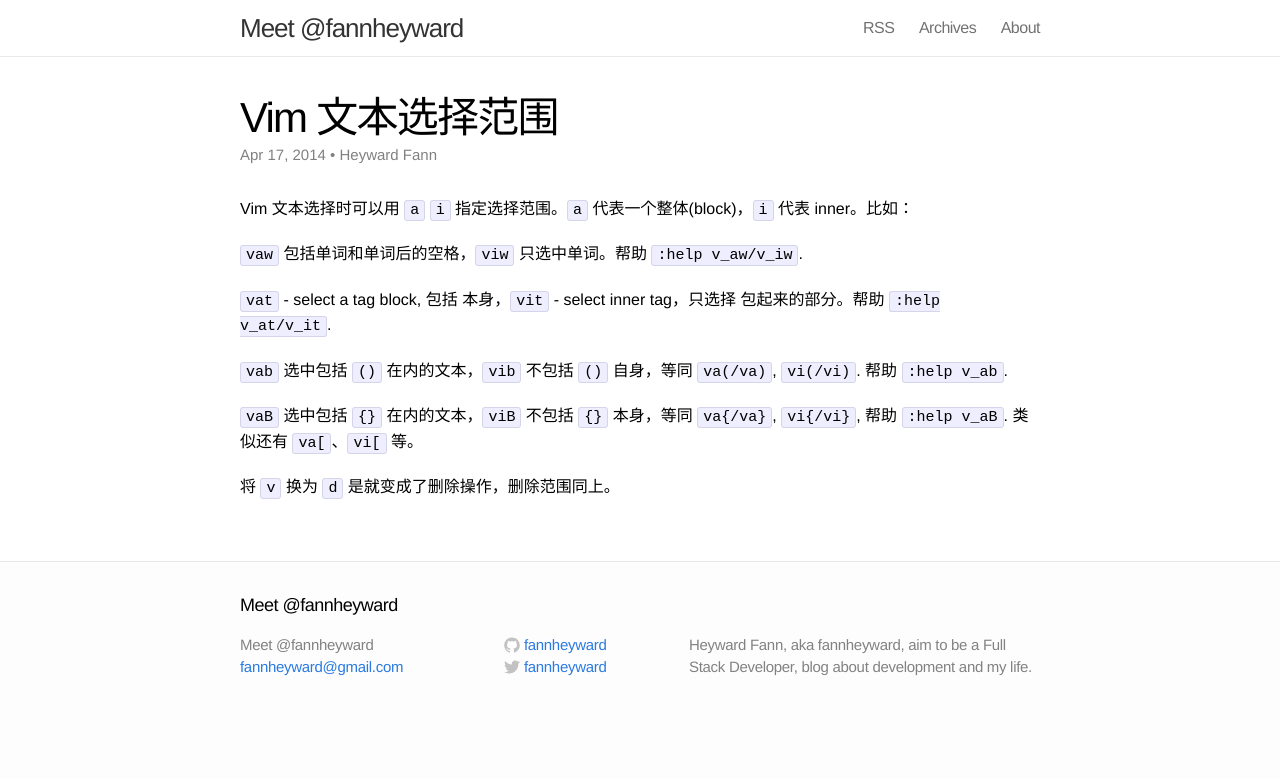
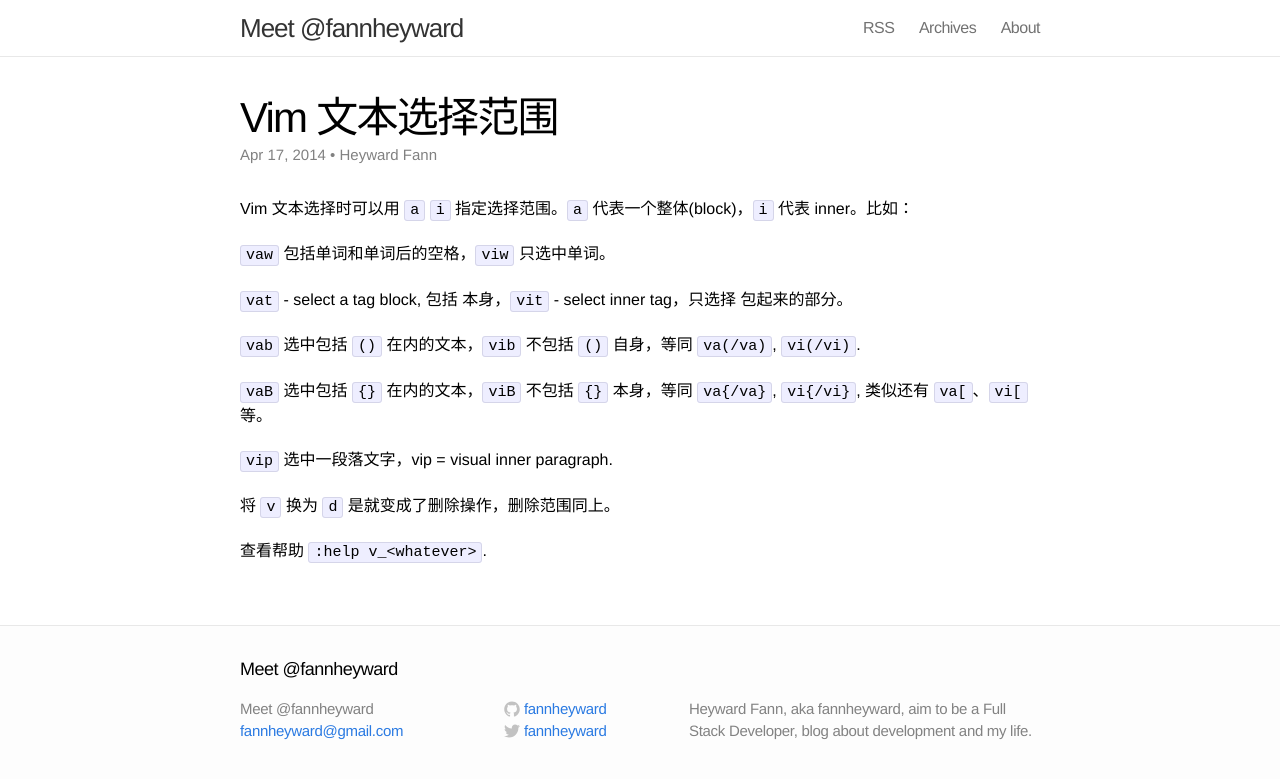
Before and after one commit to fannheyward/fannheyward.github.io, a Jekyll site: the page built from _posts/2014-04-17-vim-text-selection.markdown, in a window 1280 px wide. Shown: the top 779 px of the page. Built offline with Jekyll 4.4.1, drawn with Linux system fonts in a browser that asks for light colours; Markdown is read by kramdown in place of the engine named in the settings.

Commit message:
update: vim text selection

```diff
--- a/_posts/2014-04-17-vim-text-selection.markdown
+++ b/_posts/2014-04-17-vim-text-selection.markdown
@@ -7,12 +7,16 @@ categories: [Dev]
 
 Vim 文本选择时可以用 `a` `i` 指定选择范围。`a` 代表一个整体(block)，`i` 代表 inner。比如：
 
-`vaw` 包括单词和单词后的空格，`viw` 只选中单词。帮助 `:help v_aw/v_iw`.
+`vaw` 包括单词和单词后的空格，`viw` 只选中单词。
 
-`vat` - select a tag block, 包括 <tag></tag> 本身，`vit` - select inner tag，只选择 <tag></tag> 包起来的部分。帮助 `:help v_at/v_it`.
+`vat` - select a tag block, 包括 <tag></tag> 本身，`vit` - select inner tag，只选择 <tag></tag> 包起来的部分。
 
-`vab` 选中包括 `()` 在内的文本，`vib` 不包括 `()` 自身，等同 `va(/va)`, `vi(/vi)`. 帮助 `:help v_ab`.
+`vab` 选中包括 `()` 在内的文本，`vib` 不包括 `()` 自身，等同 `va(/va)`, `vi(/vi)`.
 
-`vaB` 选中包括 `{}` 在内的文本，`viB` 不包括 `{}` 本身，等同 `va{/va}`, `vi{/vi}`, 帮助 `:help v_aB`. 类似还有 `va[`、`vi[` 等。
+`vaB` 选中包括 `{}` 在内的文本，`viB` 不包括 `{}` 本身，等同 `va{/va}`, `vi{/vi}`, 类似还有 `va[`、`vi[` 等。
+
+`vip` 选中一段落文字，vip = visual inner paragraph.
 
 将 `v` 换为 `d` 是就变成了删除操作，删除范围同上。
+
+查看帮助 `:help v_<whatever>`.
```
